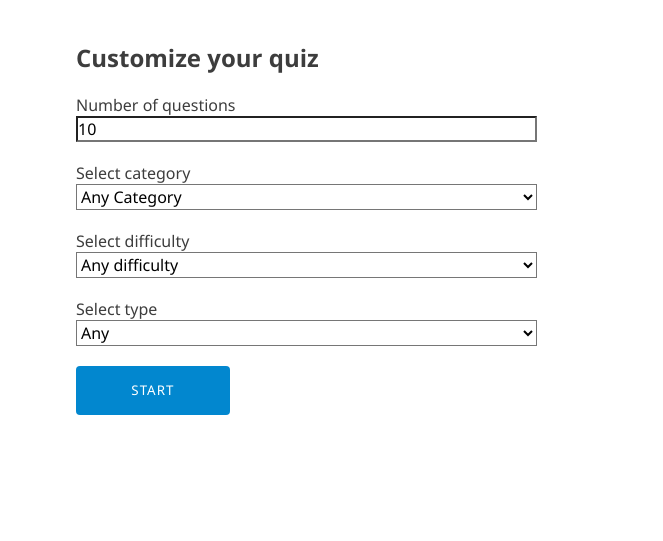
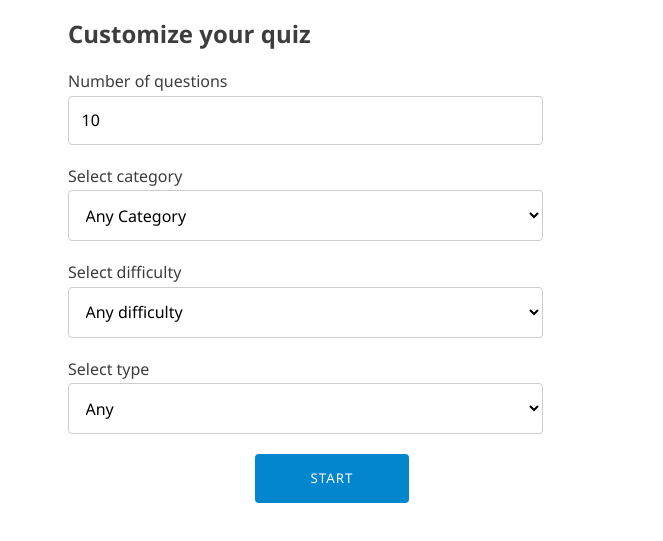
Before and after one commit to dejanantic/quiz-app, a website: page index.html in a window 1280 px wide. Shown: the part 73-614 px from the top of the page, without its empty margins (308-971 px from the left). Drawn offline with Linux system fonts and the light colour scheme.

Commit message:
Improved form styling

```diff
--- a/scss/_colors.scss
+++ b/scss/_colors.scss
@@ -15,4 +15,6 @@
 
   --color-text-primary: hsl(0, 0%, 24%);
   --color-text-light: hsl(0, 0%, 80%);
+
+  --color-border: hsl(0, 0%, 80%);
 }
--- a/scss/_components.scss
+++ b/scss/_components.scss
@@ -11,8 +11,7 @@
 }
 
 .quiz-config {
-  background: var(--color-white);
-  padding: 1.5em;
+  padding: 0 1em;
 
   &__group {
     margin-top: 2rem;
@@ -20,12 +19,18 @@
     & > :not(label) {
       display: block;
       width: 90%;
+      padding: 1.25rem;
+      border-radius: 4px;
       background-color: var(--color-white);
+      font-size: 1.6rem;
+      font-family: inherit;
+      border: 1px solid var(--color-border);
     }
+  }
 
-    select {
-      font: inherit;
-    }
+  &__label {
+    display: inline-block;
+    margin-bottom: 0.35rem;
   }
 }
 
@@ -86,7 +91,7 @@
     display: flex;
     flex-flow: column;
 
-    & > * {
+    & > .btn {
       margin-top: 2rem;
     }
   }
@@ -125,6 +130,8 @@
 }
 
 .btn {
+  display: block;
+  margin: 0 auto;
   text-transform: uppercase;
   border: 2px solid transparent;
   background-color: var(--color-primary);
```
Also changed, not shown: main.css.
